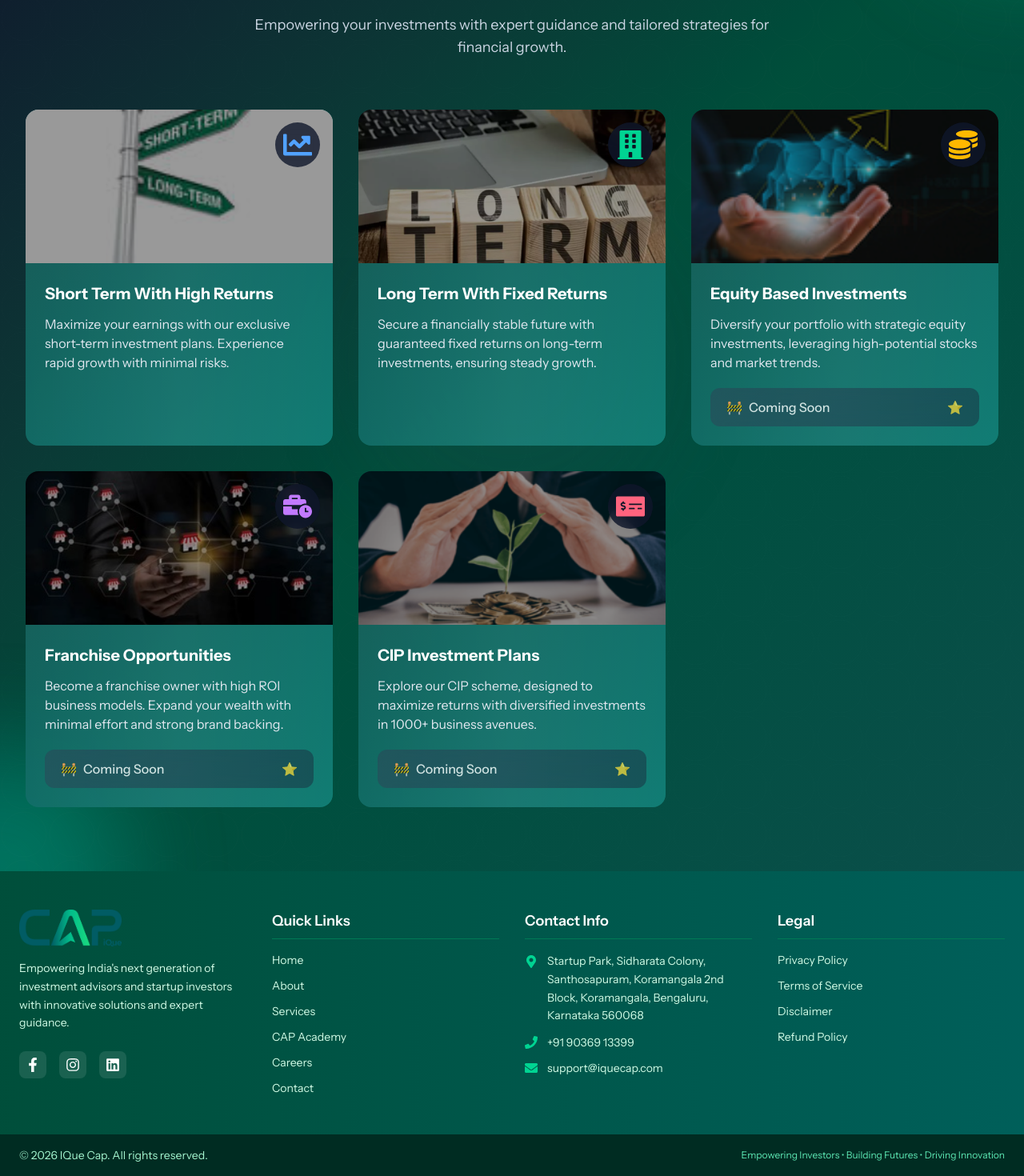
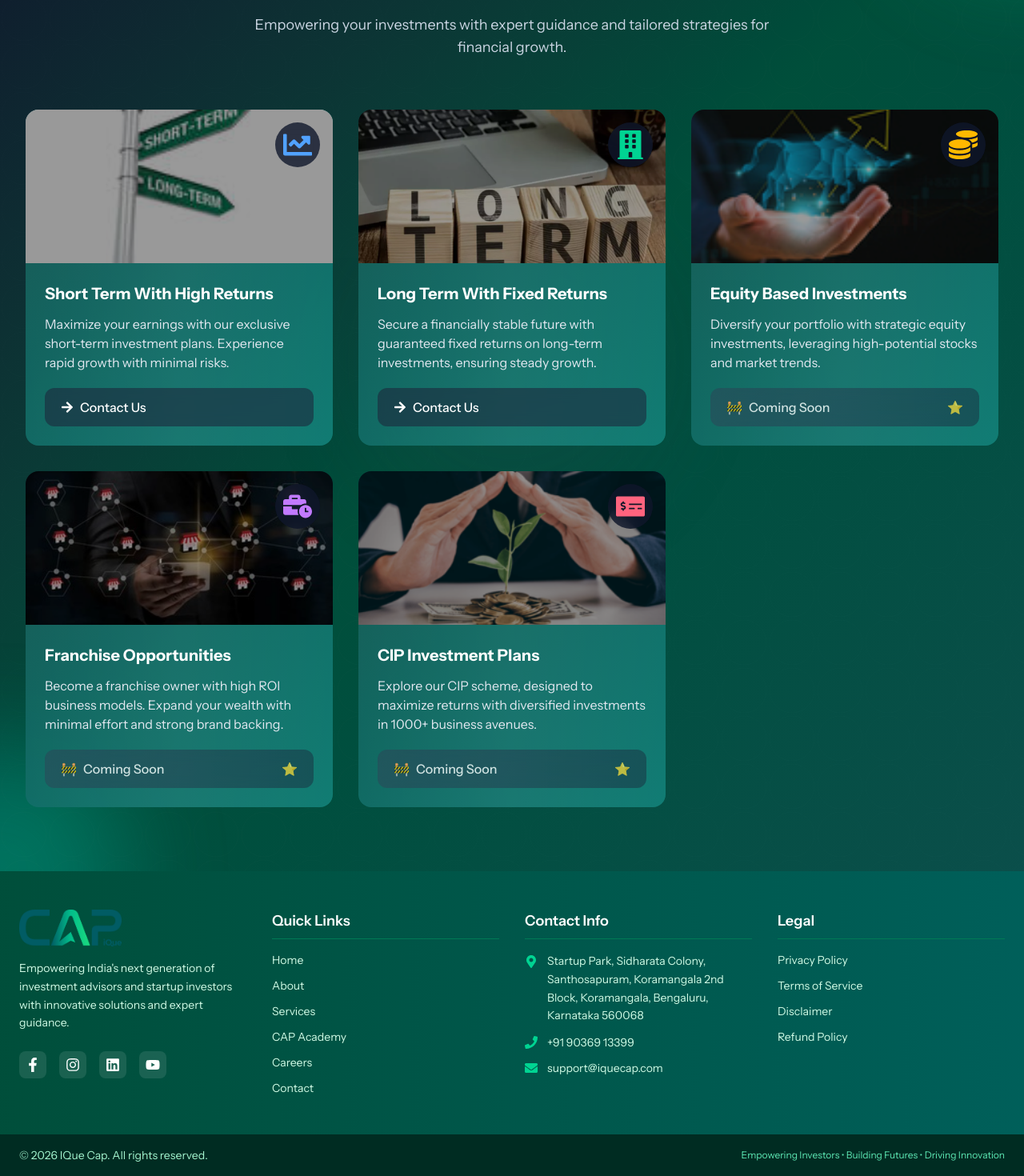
Before and after one commit to ASHIQANWARK/iquecap, a React (Vite) app: page /services in a window 1280 px wide. Shown: the part 187-1657 px from the top of the page at 80% size. Built offline with nearby package versions, Linux system fonts and the light colour scheme.

Commit message:
initial commit

```diff
--- a/src/components/Footer.jsx
+++ b/src/components/Footer.jsx
@@ -1,5 +1,13 @@
 import React from 'react';
-import { FaFacebookF, FaInstagram, FaLinkedin, FaMapMarkerAlt, FaPhone, FaEnvelope } from 'react-icons/fa';
+import {
+  FaFacebookF,
+  FaInstagram,
+  FaLinkedin,
+  FaYoutube,
+  FaMapMarkerAlt,
+  FaPhone,
+  FaEnvelope
+} from 'react-icons/fa';
 import Logo from "../assets/images/iCAPL1.png";
 import { Link } from 'react-router-dom';
 
@@ -28,30 +36,44 @@ const Footer = () => {
           <p className="text-sm text-emerald-100 text-center md:text-left leading-relaxed">
             Empowering India's next generation of investment advisors and startup investors with innovative solutions and expert guidance.
           </p>
+
+          {/* Social Media Icons */}
           <div className="flex space-x-4 pt-2">
             <a
               href="https://www.facebook.com/profile.php?id=61576184956695"
               target="_blank"
               rel="noopener noreferrer"
-              className="bg-white/10 p-2 rounded-lg hover:bg-emerald-600 transition-all duration-300"
+              className="bg-white/10 p-2 rounded-lg hover:bg-emerald-600 transition-all duration-300 hover:scale-110"
             >
               <FaFacebookF size={18} className="text-white" />
             </a>
+
             <a
               href="https://www.instagram.com/ique.cap?igsh=b212OWl4eTZvMWt1"
               target="_blank"
               rel="noopener noreferrer"
-              className="bg-white/10 p-2 rounded-lg hover:bg-emerald-600 transition-all duration-300"
+              className="bg-white/10 p-2 rounded-lg hover:bg-emerald-600 transition-all duration-300 hover:scale-110"
             >
               <FaInstagram size={18} className="text-white" />
             </a>
+
             <a
               href="https://www.linkedin.com/company/ique-cap/"
               target="_blank"
               rel="noopener noreferrer"
-              className="bg-white/10 p-2 rounded-lg hover:bg-emerald-600 transition-all duration-300"
+              className="bg-white/10 p-2 rounded-lg hover:bg-emerald-600 transition-all duration-300 hover:scale-110"
             >
               <FaLinkedin size={18} className="text-white" />
+            </a>
+
+            {/* YouTube Link Added */}
+            <a
+              href="https://www.youtube.com/@IQUECAP-o3n"
+              target="_blank"
+              rel="noopener noreferrer"
+              className="bg-white/10 p-2 rounded-lg hover:bg-red-600 transition-all duration-300 hover:scale-110"
+            >
+              <FaYoutube size={18} className="text-white" />
             </a>
           </div>
         </div>
@@ -85,18 +107,20 @@ const Footer = () => {
                 rel="noopener noreferrer"
                 className="text-emerald-100 hover:text-white transition text-sm leading-relaxed text-left"
               >
-               Startup Park, Sidharata Colony, Santhosapuram, Koramangala 2nd Block, Koramangala, Bengaluru, Karnataka 560068
+                Startup Park, Sidharata Colony, Santhosapuram, Koramangala 2nd Block, Koramangala, Bengaluru, Karnataka 560068
               </a>
             </div>
+
             <div className="flex items-center space-x-3">
               <FaPhone className="text-emerald-400" />
               <a
-                href="tel:+91 90369 13399"
+                href="tel:+919036913399"
                 className="text-emerald-100 hover:text-white transition text-sm"
               >
                 +91 90369 13399
               </a>
             </div>
+
             <div className="flex items-center space-x-3">
               <FaEnvelope className="text-emerald-400" />
               <a
@@ -134,8 +158,6 @@ const Footer = () => {
               </Link>
             </li>
           </ul>
-
-
         </div>
       </div>
 
--- a/src/pages/Services.jsx
+++ b/src/pages/Services.jsx
@@ -8,6 +8,7 @@ import {
   FaDownload,
   FaArrowRight,
 } from "react-icons/fa";
+import { useNavigate } from "react-router-dom";
 
 // Image imports
 import shortTermImg from "../assets/images/SHORT.jpg";
@@ -25,7 +26,9 @@ const services = [
     image: shortTermImg,
     color: "from-teal-900 to-teal-700",
     accent: "blue",
-    hideAction: true, // 👈 hides button
+    hideAction: false,
+    link: "/contact",
+    actionText: "Contact Us",
   },
   {
     title: "Long Term With Fixed Returns",
@@ -35,7 +38,9 @@ const services = [
     image: longTermImg,
     color: "from-teal-900 to-teal-700",
     accent: "emerald",
-    hideAction: true, // 👈 hides button
+    hideAction: false,
+    link: "/contact",
+    actionText: "Contact Us",
   },
   {
     title: "Equity Based Investments",
@@ -70,6 +75,7 @@ const ServicesSection = () => {
   const [activeCard, setActiveCard] = useState(null);
   const sectionRef = useRef(null);
   const [isVisible, setIsVisible] = useState(false);
+  const navigate = useNavigate();
 
   useEffect(() => {
     const observer = new IntersectionObserver(
@@ -184,11 +190,23 @@ const ServicesSection = () => {
 
                   {/* Action button */}
                   {!service.hideAction &&
-                    (service.brochure ? (
+                    (service.link ? (
+                      <button
+                        onClick={() => navigate(service.link)}
+                        className="inline-flex items-center justify-between px-5 py-3 bg-slate-800/60 backdrop-blur-sm rounded-xl text-white font-medium hover:bg-slate-800/80 transition-all duration-300 group/btn overflow-hidden relative"
+                      >
+                        <span className="flex items-center">
+                          <FaArrowRight className="mr-2" />
+                          {service.actionText || "Learn More"}
+                        </span>
+                        <FaArrowRight className="transform -translate-x-1 group-hover/btn:translate-x-0 opacity-0 group-hover/btn:opacity-100 transition-all duration-300" />
+                        <div className="absolute inset-0 bg-gradient-to-r from-slate-700/50 to-transparent transform -skew-x-12 -translate-x-full group-hover/btn:translate-x-full transition-transform duration-700"></div>
+                      </button>
+                    ) : service.brochure ? (
                       <a
                         href={service.brochure}
                         download
-                        className="inline-flex items-center justify-between px-5 py-3 bg-slate-800/60 backdrop-blur-sm rounded-xl text-white font-medium hover:bg-slate-800/80 transition-all duration-300 group/btn overflow-hidden"
+                        className="inline-flex items-center justify-between px-5 py-3 bg-slate-800/60 backdrop-blur-sm rounded-xl text-white font-medium hover:bg-slate-800/80 transition-all duration-300 group/btn overflow-hidden relative"
                       >
                         <span className="flex items-center">
                           <FaDownload className="mr-2" />
```
